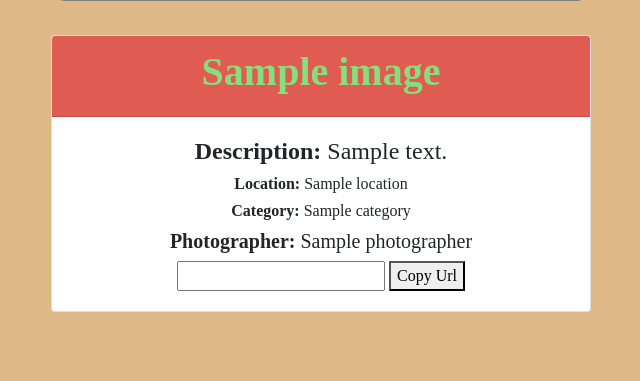
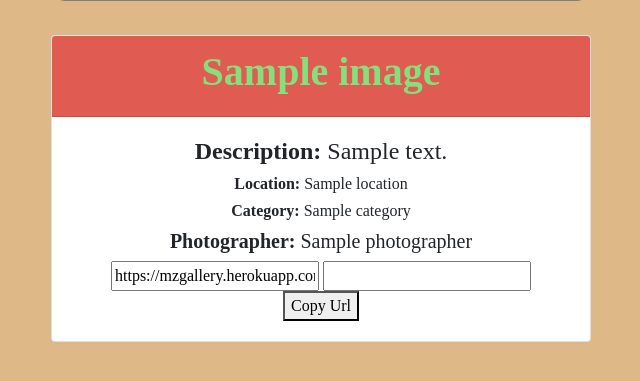
Before and after one commit to mzambia70/gallary, a Django app: page /image/1 in a window 1280 px wide. Shown: the part 389-770 px from the top of the page, without its empty margins (319-959 px from the left). Run offline with Django 3.2, Linux system fonts and the light colour scheme; tables that the repository leaves empty hold one stand-in row (values such as "Sample post"); grey boxes marked "Sample" are stand-in pictures; some libraries are stand-ins or nearby versions.

Commit message:
added the copying of the image url

```diff
--- a/photos/templates/single_image.html
+++ b/photos/templates/single_image.html
@@ -36,6 +36,7 @@
                         <h6> <strong>Location:</strong> {{image.location}}</h6>
                         <h6> <strong>Category:</strong> {{image.category}}</h6>
                         <h5> <strong>Photographer:</strong> {{image.photographer}}</h5>
+                        <input type="text" value="https://mzgallery.herokuapp.com{{image.image_path.url}}" id="myInput">
                         <input type="text" value=""
                             id="myInput">
                         <button onclick="myFunction()">Copy Url</button>
```
